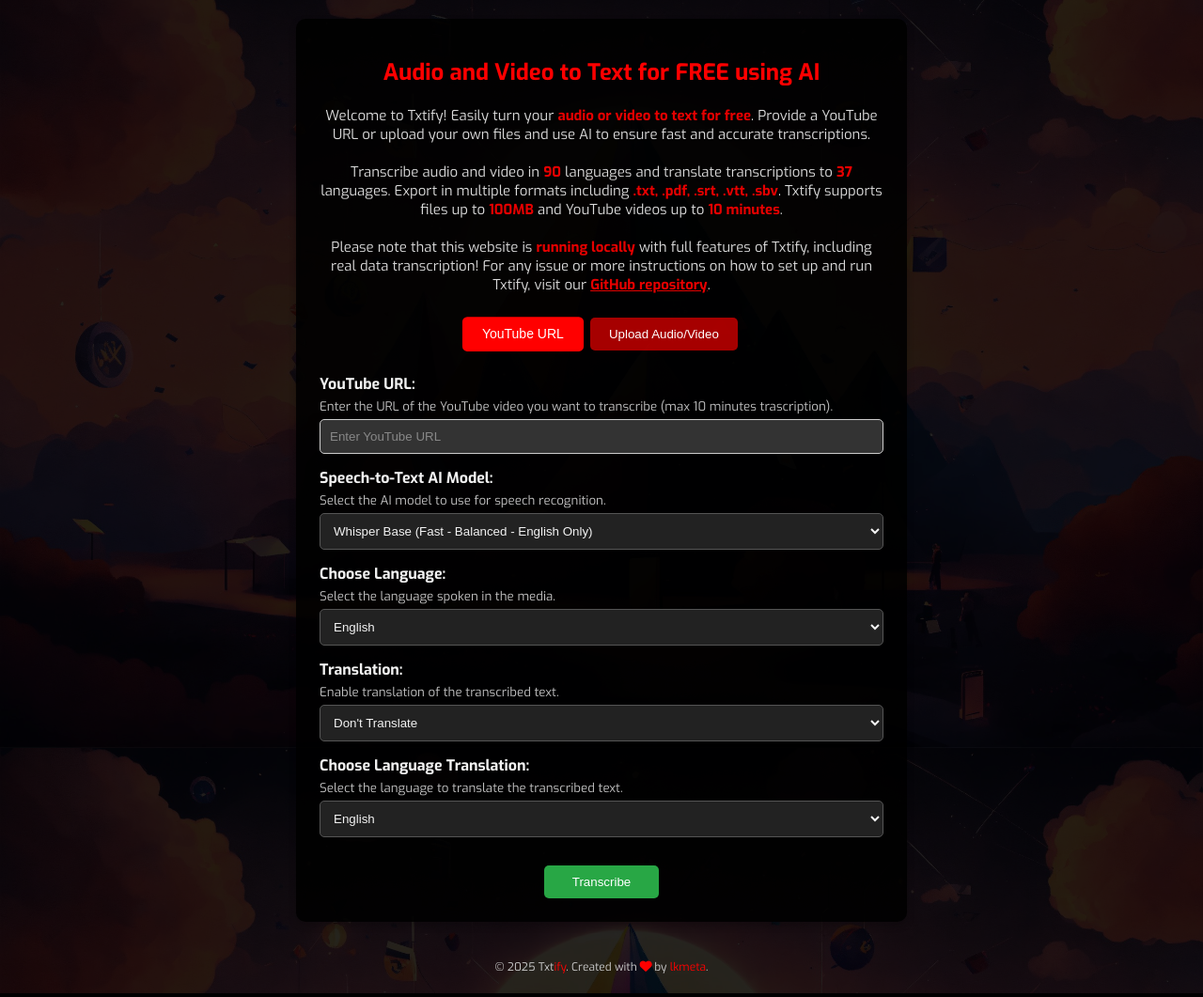
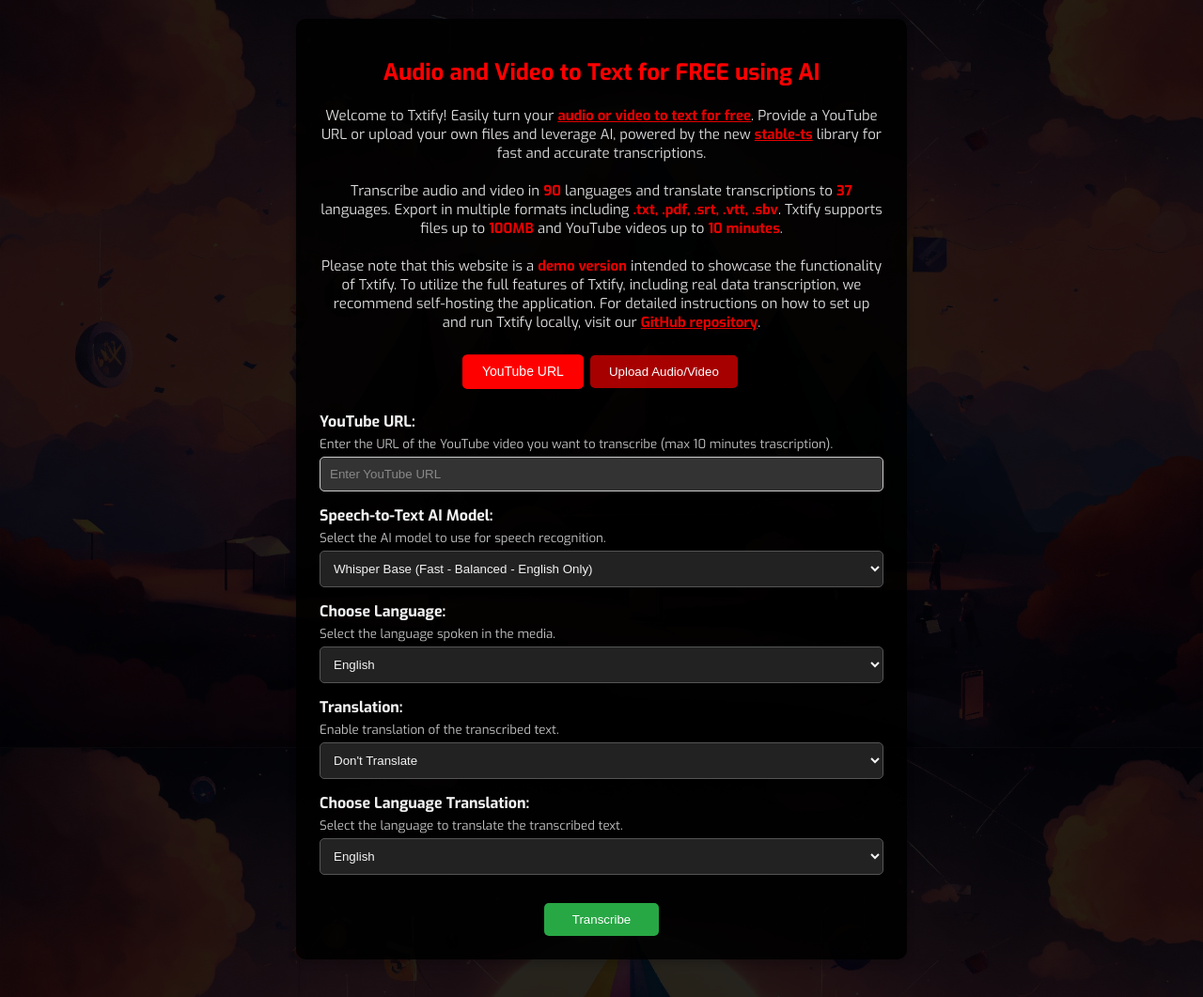
Before and after one commit to lkmeta/txtify, a FastAPI app: page / in a window 1280 px wide. Shown: the part 80-1141 px from the top of the page at 94% size. Run offline with FastAPI, Linux system fonts and the light colour scheme.

Commit message:
Update Dockerfile, README.md, and index.html

```diff
--- a/templates/index.html
+++ b/templates/index.html
@@ -42,10 +42,36 @@
 
     <div class="container">
         <h1>Audio and Video to Text for FREE using AI</h1>
+
         <div class="description">
+            Welcome to Txtify! Easily turn your
+            <a href="#" style="color: var(--primary-color); font-weight: bold;">audio or video to text for free</a>.
+            Provide a YouTube URL or upload your own files and leverage AI, powered by the new
+            <a href="https://github.com/jianfch/stable-ts" target="_blank" style="color: var(--primary-color); font-weight: bold;">stable-ts</a>
+            library for fast and accurate transcriptions.
+            <br><br>
+            Transcribe audio and video in
+            <span id="transcription-languages" style="color: var(--primary-color); font-weight: bold;"></span>
+            languages and translate transcriptions to
+            <span id="translation-languages" style="color: var(--primary-color); font-weight: bold;"></span>
+            languages. Export in multiple formats including
+            <span id="file-types" style="color: var(--primary-color); font-weight: bold;"></span>.
+            Txtify supports files up to
+            <span style="color: var(--primary-color); font-weight: bold;">100MB</span>
+            and YouTube videos up to
+            <span style="color: var(--primary-color); font-weight: bold;">10 minutes</span>.
+            <br><br>
+            Please note that this website is a
+            <span style="color: var(--primary-color); font-weight: bold;">demo version</span>
+            intended to showcase the functionality of Txtify. To utilize the full features of Txtify, including real data transcription, we recommend self-hosting the application. For detailed instructions on how to set up and run Txtify locally, visit our
+            <a href="https://github.com/lkmeta/txtify" target="_blank" style="color: var(--primary-color); font-weight: bold;">GitHub repository</a>.
+        </div>
+
+        <!-- <div class="description">
             Welcome to Txtify! Easily turn your <a style="color: var(--primary-color); font-weight: bold;">audio or
-                video to text for free</a>. Provide a YouTube URL or upload your own files and use AI to ensure fast and
-            accurate transcriptions.
+                video to text for free</a>. Provide a YouTube URL or upload your own files and use AI, powered by the new
+            <a href="https://github.com/jianfch/stable-ts" target="_blank" style="color: var(--primary-color); font-weight: bold;">stable-ts</a>
+                 library, for fast and accurate transcriptions.
             <br><br>
             Transcribe audio and video in <span id="transcription-languages"
                 style="color: var(--primary-color); font-weight: bold;"></span> languages and translate transcriptions
@@ -53,26 +79,16 @@
             languages.
             Export in multiple formats including <span id="file-types"
                 style="color: var(--primary-color); font-weight: bold;"></span>.
-            <!-- <br><br> -->
             Txtify supports files up to <span style="color: var(--primary-color); font-weight: bold;">100MB</span>
             and YouTube videos up to <span style="color: var(--primary-color); font-weight: bold;">10 minutes</span>.
-
             <br><br>
-            Please note that this website is <span style="color: var(--primary-color); font-weight: bold;">running
-                locally</span> with full features of Txtify,
-            including real data transcription! For any issue or more instructions on
-            how to set up and run Txtify, visit our <a href="https://github.com/lkmeta/txtify" target="_blank"
+            Please note that this website is a <span style="color: var(--primary-color); font-weight: bold;">demo
+                version</span> intended to showcase the functionality of Txtify. To utilize the full features of Txtify,
+            including real data transcription, we recommend self-hosting the application. For detailed instructions on
+            how to set up and run Txtify locally, visit our <a href="https://github.com/lkmeta/txtify" target="_blank"
                 style="color: var(--primary-color); font-weight: bold;">GitHub repository</a>.
 
-
-            <!-- <br><br>
-            Want more control? Self-host Txtify with full features—check <a href="https://lkmeta.com" target="_blank"
-                style="color: var(--primary-color); font-weight: bold;">GitHub</a> repo for instructions. Otherwise, use
-            this
-            limited <a style="color: var(--primary-color); font-weight: bold;">FREE</a> version. -->
-            <!-- <br><br>
-            Enjoy! -->
-        </div>
+        </div> -->
 
         <div class="switch-case">
             <button id="youtube-button" class="active" onclick="showInput('youtube')">YouTube URL</button>
@@ -119,6 +135,7 @@
                 <option value="deepl">DeepL (requires DeepL API key - Highest Accuracy - RECOMMENDED)</option>
             </select>
         </div>
+
         <div class="input-group">
             <label for="language-translation">Choose Language Translation:</label>
             <small>Select the language to translate the transcribed text.</small>
```
Also changed, not shown: README.md, 1 other file.
